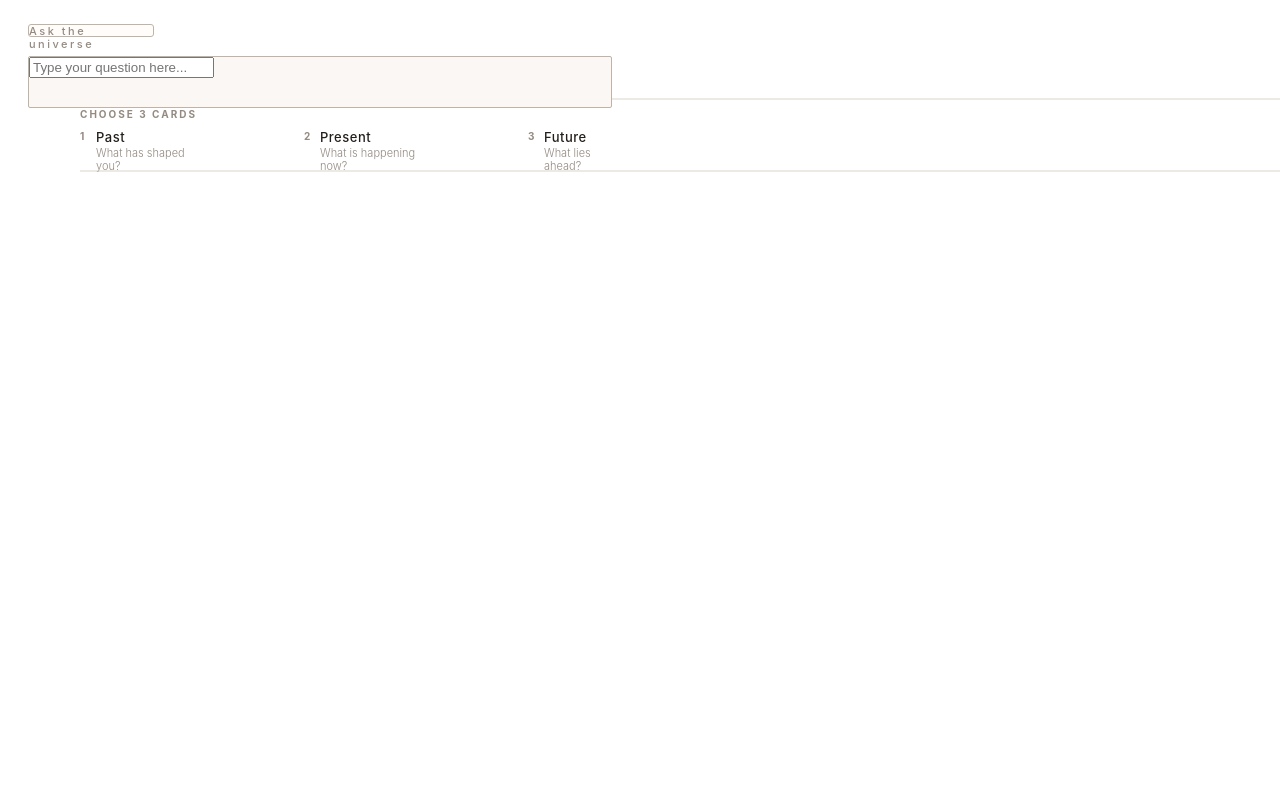
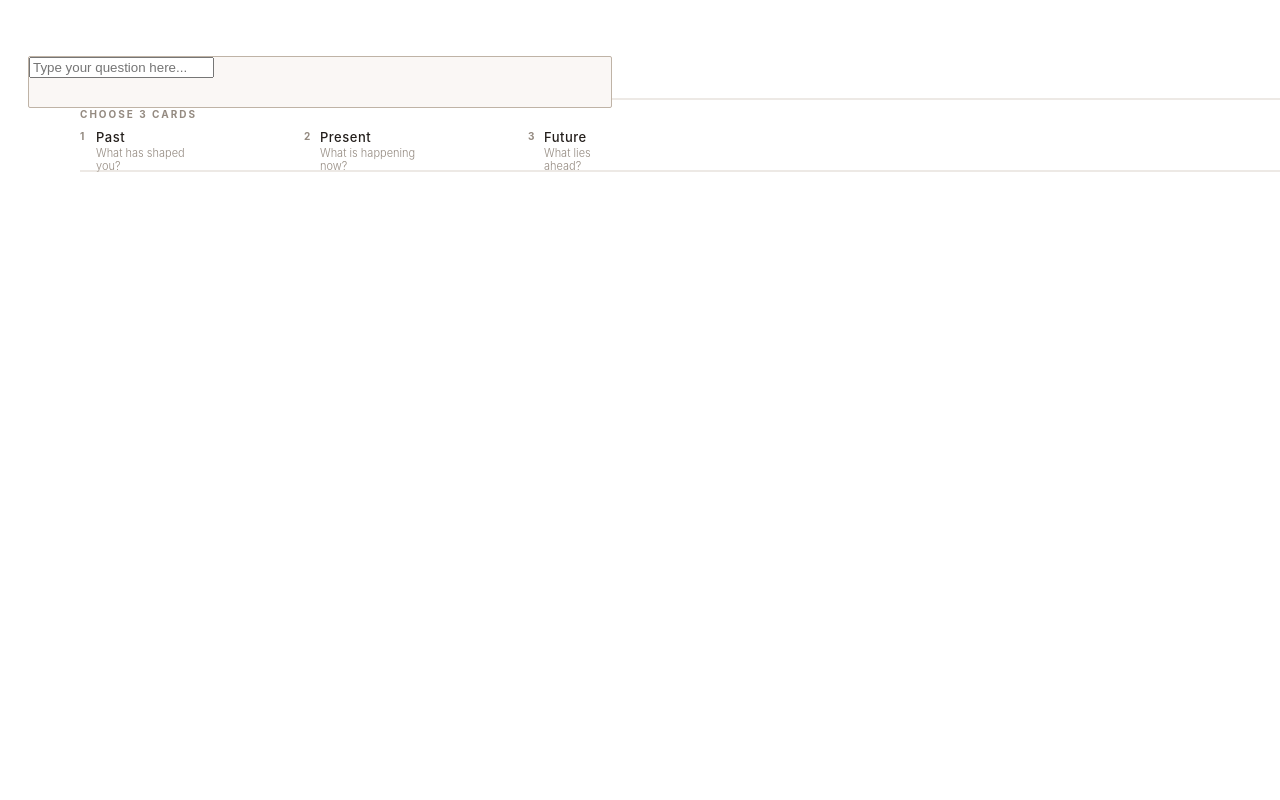
Before and after one commit to mngocwork12-ai/tarrot, a plain HTML site: page index.html in a window 1280 px wide. Shown: the top 800 px of the page. Drawn offline with Linux system fonts and the light colour scheme.

Commit message:
Update styles.css

```diff
--- a/styles.css
+++ b/styles.css
@@ -234,13 +234,6 @@
 border: 0.5px solid #BFB3A6;
 border-radius: 3px;
 /* Ask Label */
-
-position: absolute;
-width: 126px;
-height: 13px;
-left: 28px;
-top: 24px;
-
 font-family: 'Inter';
 font-style: normal;
 font-weight: 500;
```
